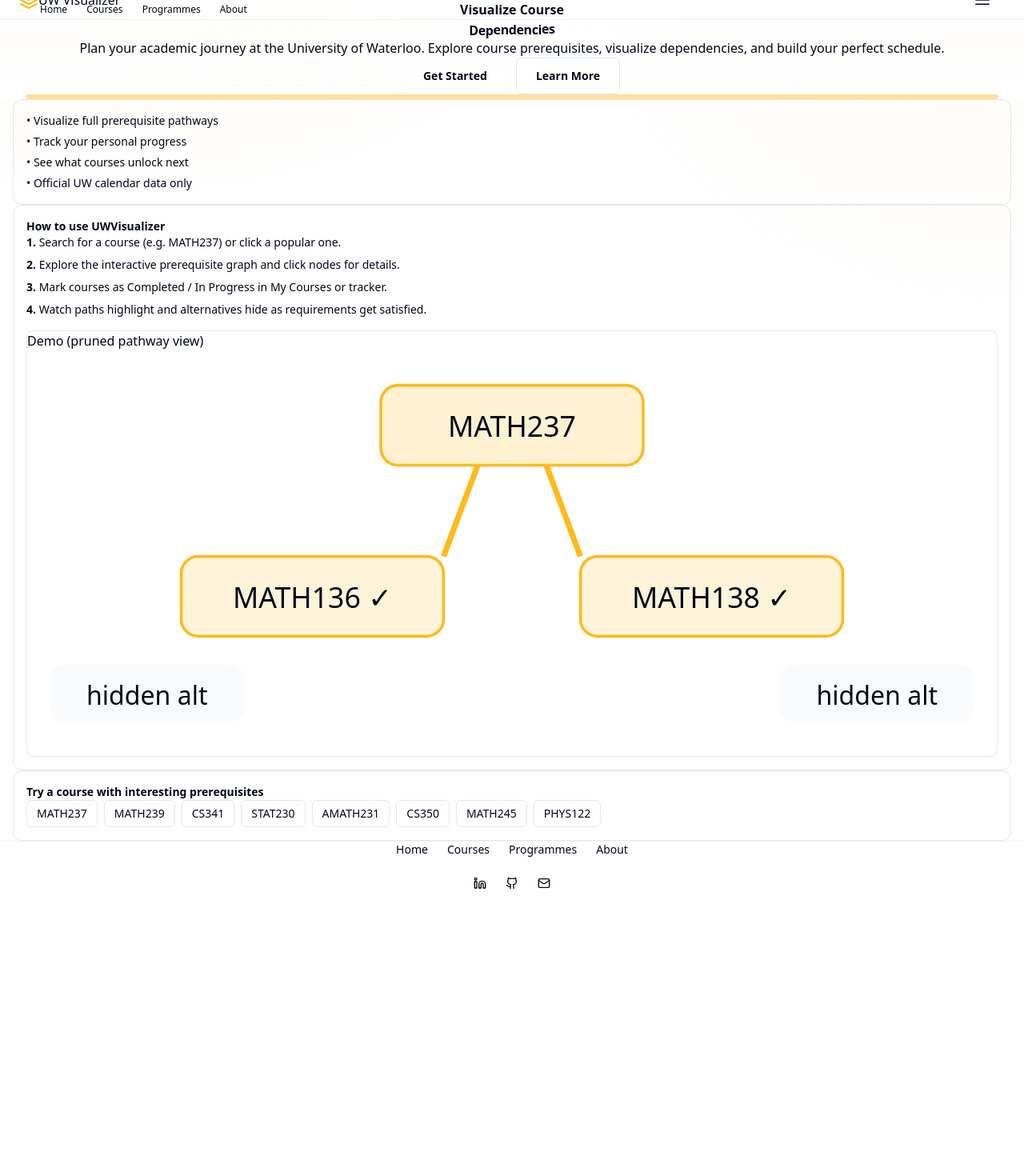
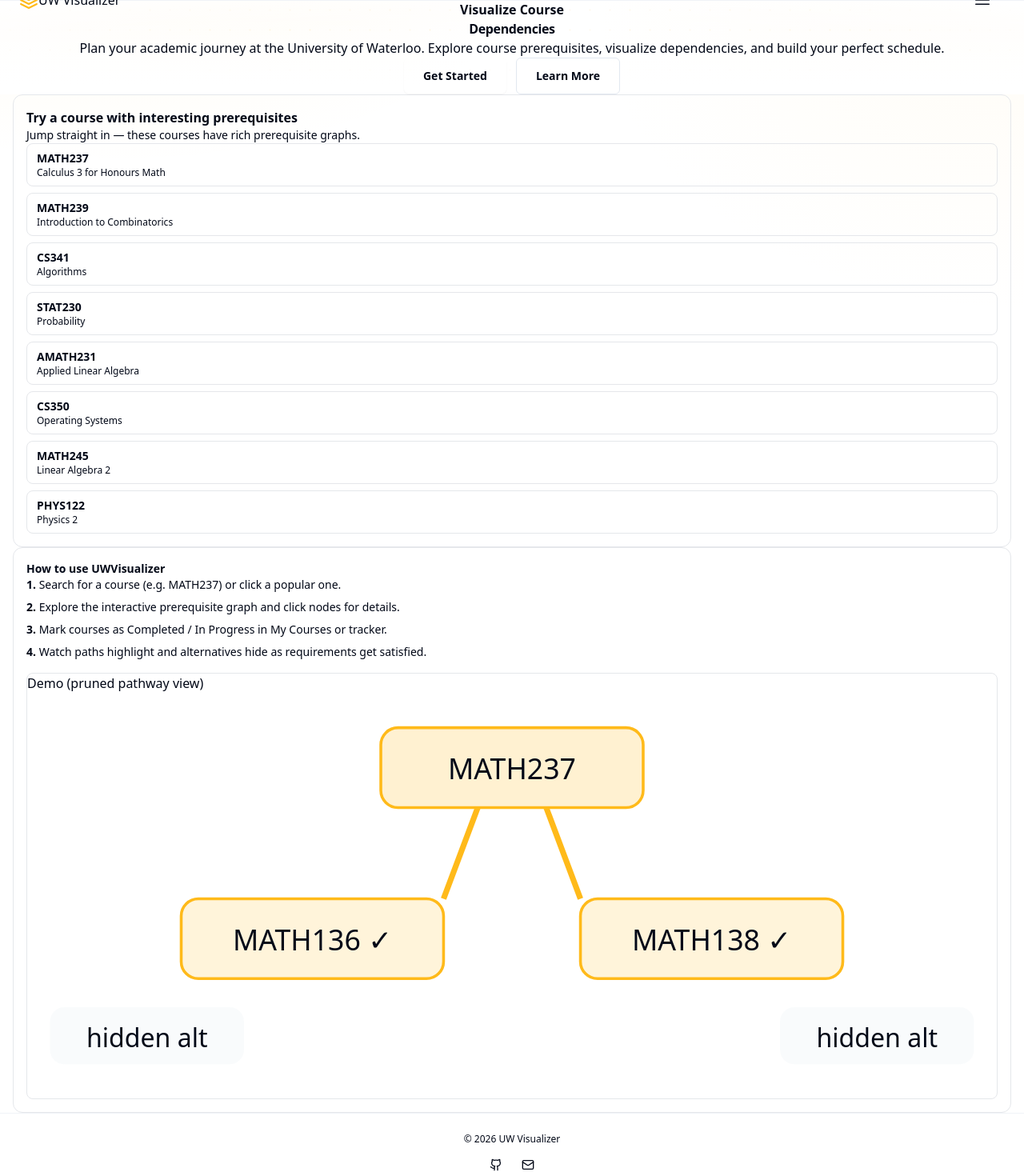
Before and after one commit to dank409/uw-visualizer, a React (Vite) app: page / in a window 1280 px wide. Shown: the top 1470 px of the page at 80% size. Before the commit the page ends 1112 px from the top, so only its background shows below. Built offline with nearby package versions, Linux system fonts and the light colour scheme.

Commit message:
polish homepage/nav: inline top nav, tighter hero spacing, remove redundant bullets, elevate quick-start cards, simplify footer

```diff
--- a/src/app/layout/Footer.tsx
+++ b/src/app/layout/Footer.tsx
@@ -1,54 +1,14 @@
-import { Link } from "react-router-dom"
 import { motion } from "framer-motion"
-import { Github, Linkedin, Mail } from "lucide-react"
-import { useLocation } from "react-router-dom"
-import { cn } from "@/lib/utils"
-
-const footerNavItems = [
-  { path: "/", label: "Home" },
-  { path: "/courses", label: "Courses" },
-  { path: "/programmes", label: "Programmes" },
-  { path: "/about", label: "About" },
-]
+import { Github, Mail } from "lucide-react"
 
 export function Footer() {
-  const location = useLocation()
-
   return (
     <footer className="border-t bg-background/45 backdrop-blur-xl" style={{ borderColor: 'hsl(var(--border) / 0.5)' }}>
-      <div className="max-w-screen-xl mx-auto px-6 md:px-10 lg:px-16 py-8">
-        <div className="flex flex-col md:flex-row items-center justify-between gap-6">
-          <div className="flex items-center gap-6">
-            {footerNavItems.map((item) => {
-              const isActive = location.pathname === item.path
-              return (
-                <Link
-                  key={item.path}
-                  to={item.path}
-                  className={cn(
-                    "text-sm text-muted-foreground hover:text-[hsl(var(--brand))] transition-colors duration-200",
-                    isActive && "text-[hsl(var(--brand))]"
-                  )}
-                >
-                  {item.label}
-                </Link>
-              )
-            })}
-          </div>
+      <div className="max-w-screen-xl mx-auto px-6 md:px-10 lg:px-16 py-6">
+        <div className="flex flex-col md:flex-row items-center justify-between gap-4">
+          <div className="text-xs text-muted-foreground">© {new Date().getFullYear()} UW Visualizer</div>
 
           <div className="flex items-center gap-6">
-            <motion.a
-              href="https://www.linkedin.com/in/daniyal-kahloon/"
-              target="_blank"
-              rel="noopener noreferrer"
-              className="flex items-center gap-2 text-sm text-muted-foreground hover:text-[hsl(var(--brand))] transition-colors duration-200"
-              whileHover={{ scale: 1.05, y: -2 }}
-              whileTap={{ scale: 0.95 }}
-            >
-              <Linkedin className="w-4 h-4" />
-              <span className="hidden sm:inline">LinkedIn</span>
-            </motion.a>
-
             <motion.a
               href="https://github.com/dank409/uw-visualizer"
               target="_blank"
@@ -68,7 +28,7 @@ export function Footer() {
               whileTap={{ scale: 0.95 }}
             >
               <Mail className="w-4 h-4" />
-              <span className="hidden sm:inline">Email</span>
+              <span className="hidden sm:inline">Contact</span>
             </motion.a>
           </div>
         </div>
--- a/src/app/layout/Navbar.tsx
+++ b/src/app/layout/Navbar.tsx
@@ -93,6 +93,13 @@ export function Navbar() {
           <span className="ml-2 hidden text-base font-semibold tracking-tight text-foreground sm:inline">UW Visualizer</span>
         </Link>
 
+        <div className="hidden md:flex items-center gap-1 shrink-0">
+          <Link to="/" className="rounded-md px-2 py-1.5 text-xs text-muted-foreground hover:text-foreground hover:bg-accent">Home</Link>
+          <Link to="/courses" className="rounded-md px-2 py-1.5 text-xs text-muted-foreground hover:text-foreground hover:bg-accent">Courses</Link>
+          <Link to="/programmes" className="rounded-md px-2 py-1.5 text-xs text-muted-foreground hover:text-foreground hover:bg-accent">Programmes</Link>
+          <Link to="/about" className="rounded-md px-2 py-1.5 text-xs text-muted-foreground hover:text-foreground hover:bg-accent">About</Link>
+        </div>
+
         <div ref={searchRef} className="relative flex-1 min-w-0">
           <Search className="pointer-events-none absolute left-3 top-1/2 z-10 h-4 w-4 -translate-y-1/2 text-muted-foreground" />
           <input
@@ -138,12 +145,6 @@ export function Navbar() {
           <ThemeSwitch />
         </div>
       </nav>
-      <div className="mx-auto flex max-w-screen-xl items-center gap-1 overflow-x-auto px-4 pb-2 md:px-6 lg:px-8">
-        <Link to="/" className="rounded-md px-2.5 py-1 text-xs text-muted-foreground hover:text-foreground hover:bg-accent whitespace-nowrap">Home</Link>
-        <Link to="/courses" className="rounded-md px-2.5 py-1 text-xs text-muted-foreground hover:text-foreground hover:bg-accent whitespace-nowrap">Courses</Link>
-        <Link to="/programmes" className="rounded-md px-2.5 py-1 text-xs text-muted-foreground hover:text-foreground hover:bg-accent whitespace-nowrap">Programmes</Link>
-        <Link to="/about" className="rounded-md px-2.5 py-1 text-xs text-muted-foreground hover:text-foreground hover:bg-accent whitespace-nowrap">About</Link>
-      </div>
     </header>
   )
 }
--- a/src/components/ui/hero-section-nexus.tsx
+++ b/src/components/ui/hero-section-nexus.tsx
@@ -620,10 +620,6 @@ const InteractiveHero: React.FC = () => {
         hidden: { opacity: 0, y: 10 },
         visible: { opacity: 1, y: 0, transition: { duration: 0.5, delay: contentDelay + itemDelayIncrement * 3 } }
     };
-    const imageVariants: Variants = {
-        hidden: { opacity: 0, scale: 0.95, y: 20 },
-        visible: { opacity: 1, scale: 1, y: 0, transition: { duration: 0.6, delay: contentDelay + itemDelayIncrement * 4, ease: [0.16, 1, 0.3, 1] } }
-    };
 
   return (
     <div className="pt-[88px] relative bg-background text-foreground flex flex-col overflow-x-hidden min-h-[72svh]">
@@ -649,9 +645,16 @@ const InteractiveHero: React.FC = () => {
                     <span className="text-xl font-bold text-foreground ml-2">UW Visualizer</span>
                 </Link>
 
+                <div className="hidden lg:flex items-center gap-1 absolute left-[320px]">
+                    <Link to="/" className="rounded-md px-2 py-1.5 text-xs text-muted-foreground hover:text-foreground hover:bg-accent">Home</Link>
+                    <Link to="/courses" className="rounded-md px-2 py-1.5 text-xs text-muted-foreground hover:text-foreground hover:bg-accent">Courses</Link>
+                    <Link to="/programmes" className="rounded-md px-2 py-1.5 text-xs text-muted-foreground hover:text-foreground hover:bg-accent">Programmes</Link>
+                    <Link to="/about" className="rounded-md px-2 py-1.5 text-xs text-muted-foreground hover:text-foreground hover:bg-accent">About</Link>
+                </div>
+
                 <div
                     ref={searchRef}
-                    className="hidden md:flex items-center absolute left-1/2 transform -translate-x-1/2 w-full max-w-md"
+                    className="hidden md:flex items-center absolute left-1/2 transform -translate-x-1/2 w-full max-w-[460px]"
                 >
                     <div className="relative w-full">
                         <svg className="absolute left-3 top-1/2 transform -translate-y-1/2 w-4 h-4 text-muted-foreground pointer-events-none z-10" fill="none" viewBox="0 0 24 24" stroke="currentColor">
@@ -707,12 +710,6 @@ const InteractiveHero: React.FC = () => {
                     </motion.button>
                 </div>
             </nav>
-            <div className="flex items-center gap-1 overflow-x-auto px-4 pb-2 md:px-6 lg:px-8">
-                <Link to="/" className="rounded-md px-2.5 py-1 text-xs text-muted-foreground hover:text-foreground hover:bg-accent whitespace-nowrap">Home</Link>
-                <Link to="/courses" className="rounded-md px-2.5 py-1 text-xs text-muted-foreground hover:text-foreground hover:bg-accent whitespace-nowrap">Courses</Link>
-                <Link to="/programmes" className="rounded-md px-2.5 py-1 text-xs text-muted-foreground hover:text-foreground hover:bg-accent whitespace-nowrap">Programmes</Link>
-                <Link to="/about" className="rounded-md px-2.5 py-1 text-xs text-muted-foreground hover:text-foreground hover:bg-accent whitespace-nowrap">About</Link>
-            </div>
 
             <AnimatePresence>
                 {isMobileMenuOpen && (
@@ -801,14 +798,6 @@ const InteractiveHero: React.FC = () => {
                 </Link>
             </motion.div>
 
-            <motion.div
-                variants={imageVariants}
-                initial="hidden"
-                animate="visible"
-                className="w-full max-w-4xl mx-auto px-4 sm:px-0"
-            >
-                <div className="h-1.5 w-40 mx-auto rounded-full" style={{ background: 'hsl(var(--brand) / 0.45)' }} />
-            </motion.div>
         </main>
 
     </div>
--- a/src/pages/HomePage.tsx
+++ b/src/pages/HomePage.tsx
@@ -2,23 +2,40 @@ import InteractiveHero from "@/components/ui/hero-section-nexus"
 import { Link } from "react-router-dom"
 import { Footer } from "@/app/layout/Footer"
 
-const advancedCourses = ["MATH237", "MATH239", "CS341", "STAT230", "AMATH231", "CS350", "MATH245", "PHYS122"]
+const quickStartCourses = [
+  { code: "MATH237", title: "Calculus 3 for Honours Math" },
+  { code: "MATH239", title: "Introduction to Combinatorics" },
+  { code: "CS341", title: "Algorithms" },
+  { code: "STAT230", title: "Probability" },
+  { code: "AMATH231", title: "Applied Linear Algebra" },
+  { code: "CS350", title: "Operating Systems" },
+  { code: "MATH245", title: "Linear Algebra 2" },
+  { code: "PHYS122", title: "Physics 2" },
+]
 
 export function HomePage() {
   return (
     <div className="flex min-h-screen flex-col">
-      <div className="mb-6 md:mb-8">
+      <div className="mb-3 md:mb-4">
         <InteractiveHero />
       </div>
 
-      <main className="mx-auto w-full max-w-6xl px-4 pb-12 pt-0 md:pt-0 space-y-3">
+      <main className="mx-auto w-full max-w-6xl px-4 pb-12 pt-0 space-y-3">
         <section className="rounded-xl border border-border bg-card p-4 md:p-5">
-          <ul className="grid gap-1.5 text-sm text-muted-foreground md:grid-cols-2">
-            <li>• Visualize full prerequisite pathways</li>
-            <li>• Track your personal progress</li>
-            <li>• See what courses unlock next</li>
-            <li>• Official UW calendar data only</li>
-          </ul>
+          <h2 className="text-base md:text-lg font-semibold">Try a course with interesting prerequisites</h2>
+          <p className="mt-1 text-sm text-muted-foreground">Jump straight in — these courses have rich prerequisite graphs.</p>
+          <div className="mt-3 grid gap-2 sm:grid-cols-2 lg:grid-cols-4">
+            {quickStartCourses.map((course) => (
+              <Link
+                key={course.code}
+                to={`/courses?course=${course.code}`}
+                className="rounded-lg border border-border bg-background px-3 py-2 hover:bg-accent transition-colors"
+              >
+                <div className="text-sm font-semibold">{course.code}</div>
+                <div className="text-xs text-muted-foreground line-clamp-1">{course.title}</div>
+              </Link>
+            ))}
+          </div>
         </section>
 
         <section className="rounded-xl border border-border bg-card p-4 md:p-5">
@@ -50,21 +67,6 @@ export function HomePage() {
             </div>
           </div>
         </section>
-
-        <section className="rounded-xl border border-border bg-card p-4">
-          <h2 className="text-sm font-semibold">Try a course with interesting prerequisites</h2>
-          <div className="mt-3 flex flex-wrap gap-2">
-            {advancedCourses.map((code) => (
-              <Link
-                key={code}
-                to={`/courses?course=${code}`}
-                className="rounded-md border border-border bg-background px-3 py-1.5 text-sm hover:bg-accent"
-              >
-                {code}
-              </Link>
-            ))}
-          </div>
-        </section>
       </main>
 
       <Footer />
```
